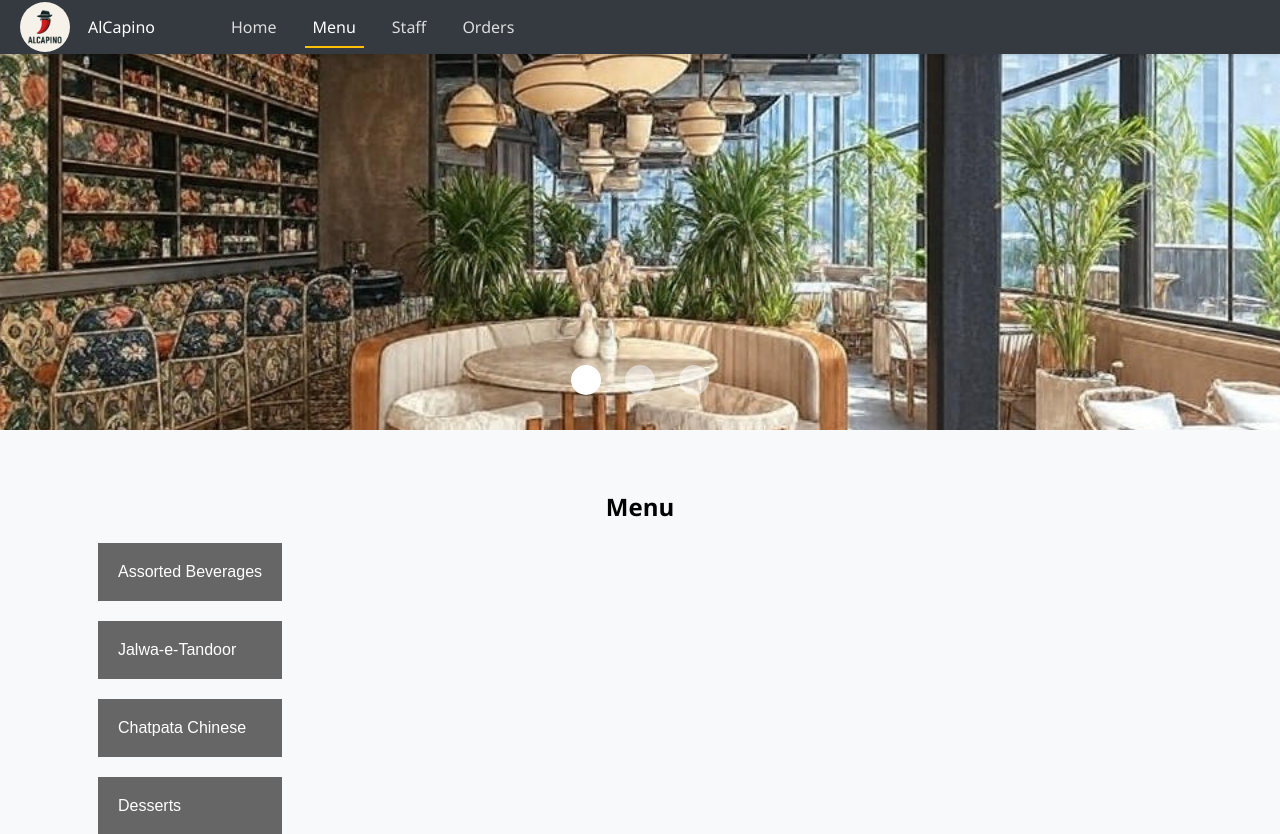
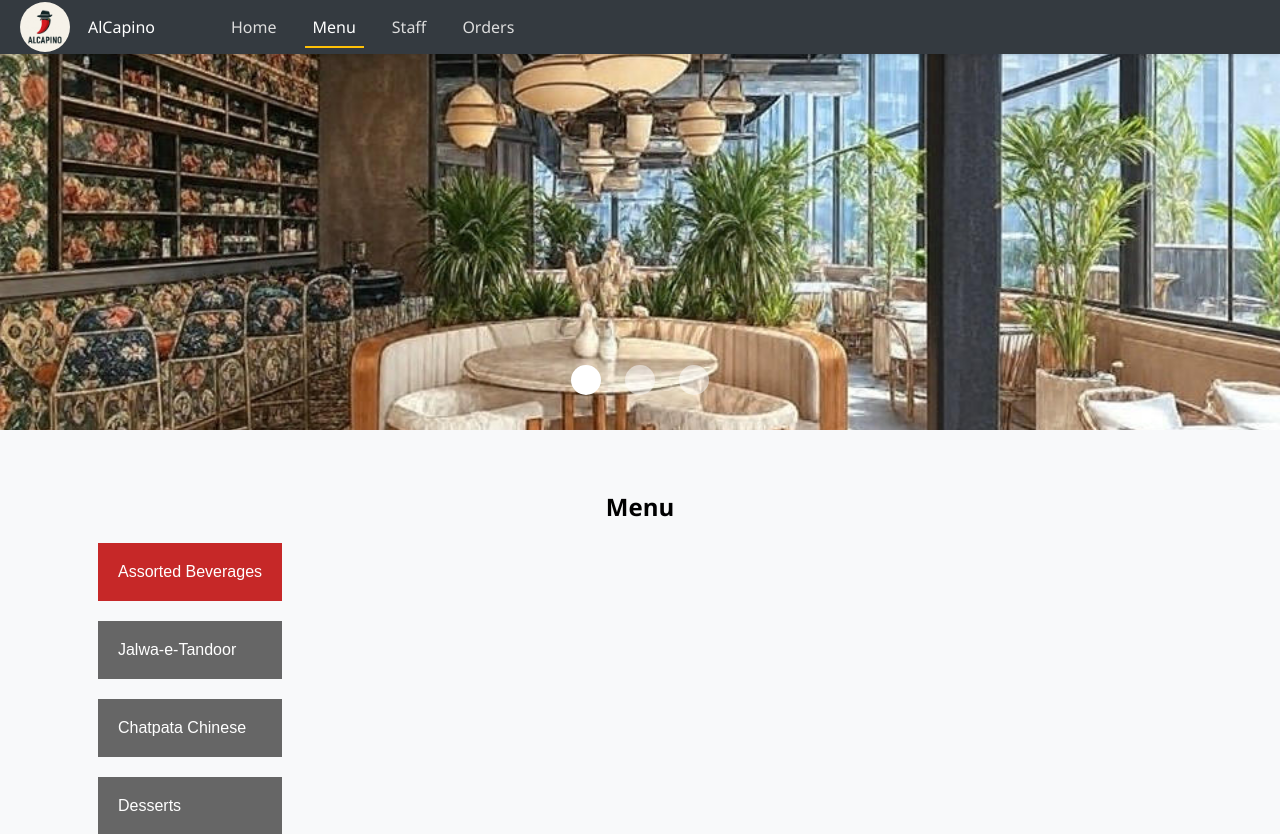
Before and after one commit to DemonKingSR/Restaurant, a Django app: page /menu/ in a window 1280 px wide. Shown: the top 834 px of the page. Run offline with Django 5.2, Linux system fonts and the light colour scheme; data comes from the database, SQL or seed files in the repository.

Commit message:
change made

```diff
--- a/AlCapino/App1/templates/menu.html
+++ b/AlCapino/App1/templates/menu.html
@@ -90,7 +90,7 @@
     <h1 style="text-align: center;">Menu</h1>
     <div class="menu-container">
       <div class="menu-left">
-        <button onclick="showMenu('beverages')">Assorted Beverages</button>
+        <button onclick="showMenu('beverages')" class="active">Assorted Beverages</button>
         <button onclick="showMenu('tandoor')">Jalwa-e-Tandoor</button>
         <button onclick="showMenu('chinese')">Chatpata Chinese</button>
         <button onclick="showMenu('desserts')">Desserts</button>
--- a/AlCapino/settings.py
+++ b/AlCapino/settings.py
@@ -26,7 +26,7 @@ SECRET_KEY = 'django-insecure-t_xn6@y8b_a*(_1$uqy8z6^hg$$4bzpie@bzd)j5)gq-q=l$df
 # SECURITY WARNING: don't run with debug turned on in production!
 DEBUG = True
 
-ALLOWED_HOSTS = ["restaurant-1-rs7b.onrender.com","Localhost","127.0.1"]
+ALLOWED_HOSTS = ["restaurant-o9ov.onrender.com","Localhost","127.0.0.1"]
 
 
 # Application definition
```
